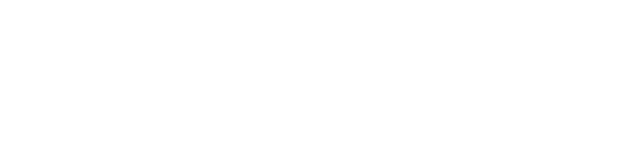
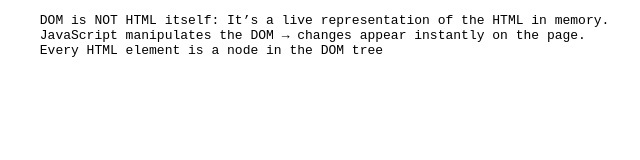
Before and after one commit to MERDOKYOS/Advanced_JS, a plain HTML site: page index.html in a window 1280 px wide. Shown: the whole page, without its empty margins (15-655 px from the left). Drawn offline with Linux system fonts and the light colour scheme.

Commit message:
note explanation

```diff
--- a/index.html
+++ b/index.html
@@ -5,5 +5,11 @@
     <meta name="viewport" content="width=device-width, initial-scale=1.0" />
     <title>Document</title>
   </head>
-  <body></body>
+  <body>
+    <pre>
+      DOM is NOT HTML itself: It’s a live representation of the HTML in memory.
+      JavaScript manipulates the DOM → changes appear instantly on the page.
+      Every HTML element is a node in the DOM tree
+    </pre>
+  </body>
 </html>
```
